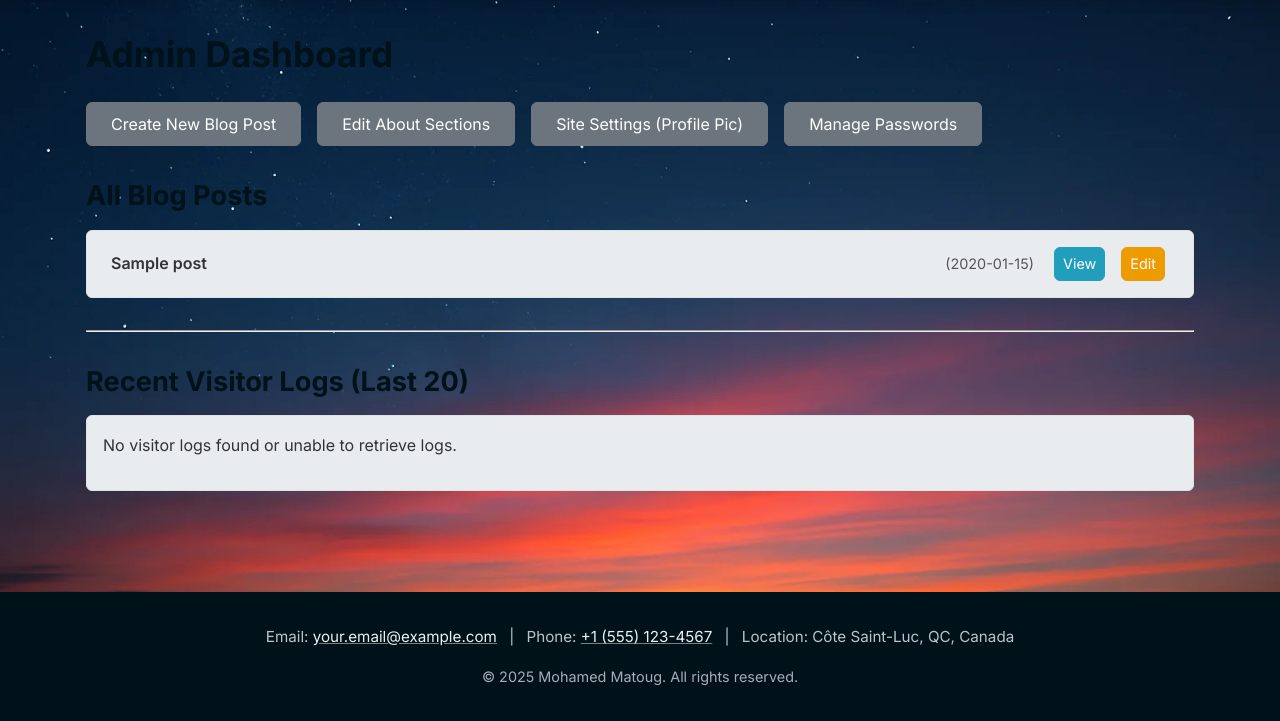
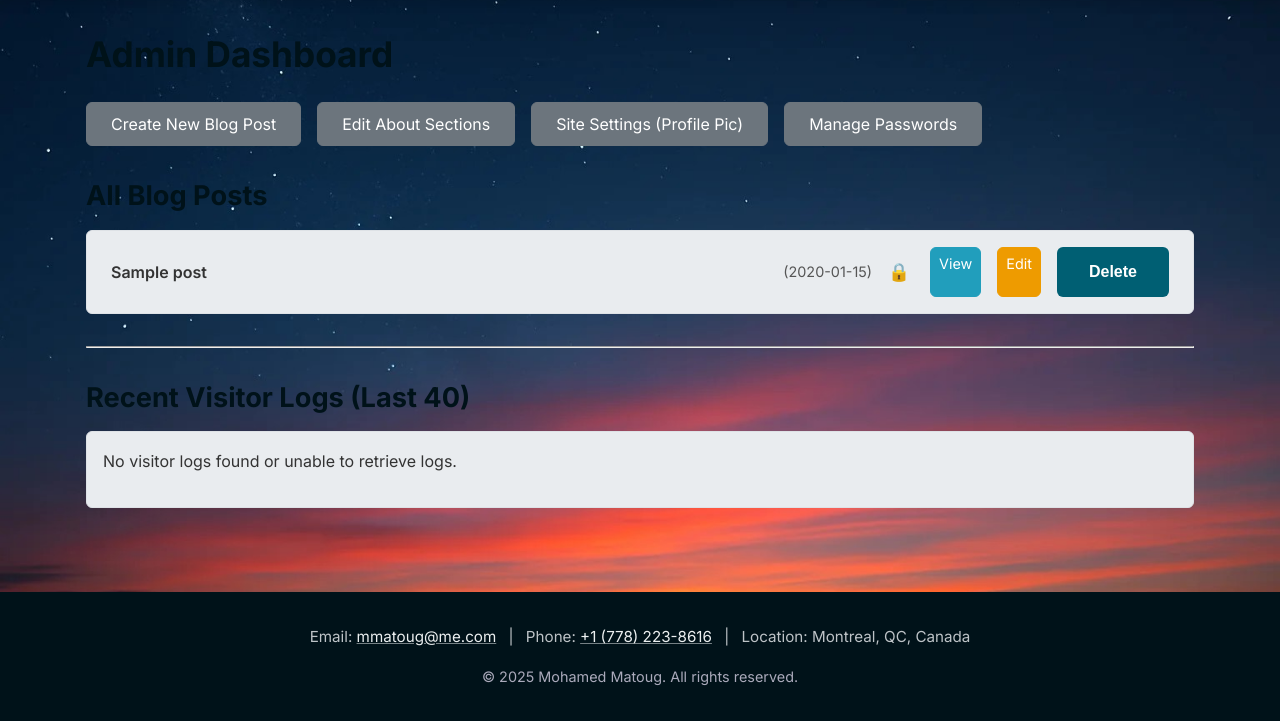
Before and after one commit to matoug24/myblog, a Flask app: page /admin in a window 1280 px wide. Shown: the part 79-800 px from the top of the page. Run offline with Flask 3, Linux system fonts and the light colour scheme; a user stored in the database is signed in; tables that the repository leaves empty hold one stand-in row (values such as "Sample post"); data that the repository does not hold is empty; parts of the project's set-up code (start-up, migrations or seed data) failed here and were passed over; some libraries are stand-ins or nearby versions.

Commit message:
clean more code

```diff
--- a/app/routes.py
+++ b/app/routes.py
@@ -88,15 +88,68 @@
 
 # delete_file_from_s3 function remains the same
 def delete_file_from_s3(bucket_name, object_name):
-    # ... (keep existing code) ...
-    pass
+    """Delete a file from an S3 bucket"""
+    if not object_name: # Avoid trying to delete empty keys
+        app.logger.warning("Attempted to delete S3 object with empty name.")
+        return False
+
+    s3_client = get_s3_client()
+    try:
+        # THE ACTUAL DELETE CALL:
+        s3_client.delete_object(Bucket=bucket_name, Key=object_name)
+        # Log success
+        app.logger.info(f"Successfully deleted {object_name} from bucket {bucket_name}")
+        return True # Return True on success
+
+    except ClientError as e:
+        # Log specific AWS errors
+        app.logger.error(f"S3 Delete ClientError for {object_name}: {e}")
+        return False # Return False on failure
+    except Exception as e:
+        # Log any other unexpected errors
+        app.logger.error(f"Generic error deleting file {object_name}: {e}")
+        return False # Return False on failure
 # --- End S3 Helper Functions ---
+
+# --- Add Logging Helper ---
+def log_visit(page_title=None, post_id=None, post_title=None):
+    """Logs a visit attempt."""
+    try:
+        ip_address = request.remote_addr
+        user_agent_string = request.headers.get('User-Agent')
+        referrer_url = request.headers.get('Referer')
+        requested_url = request.path # Log the path requested
+
+        # Determine title: Use specific page title, post title, or requested path
+        log_title = page_title or post_title or requested_url
+
+        log_entry = VisitorLog(
+            ip_address=ip_address,
+            visit_time=datetime.utcnow(),
+            blog_post_id=post_id, # Will be None for non-post pages
+            blog_post_title=log_title[:150], # Use generic title, truncate
+            user_agent=user_agent_string[:255] if user_agent_string else None,
+            referrer=referrer_url[:255] if referrer_url else None
+        )
+        db.session.add(log_entry)
+        db.session.commit()
+        app.logger.debug(f"Logged visit: IP={ip_address}, Page={log_title}, PostID={post_id}")
+
+    except Exception as e:
+        db.session.rollback()
+        # Log error but don't interrupt user request
+        app.logger.error(f"Error logging visitor: {e} for path {request.path}")
+# --- End Logging Helper ---
+
 
 # --- Frontend Routes ---
 @app.route('/', methods=['GET', 'POST'])
 @limiter.limit("5 per minute", methods=["POST"]) # Keep rate limiting if desired
 def index():
     # Renamed variable for clarity
+    # --- START: Log visit ---
+    log_visit(page_title="Homepage")
+    # --- END: Log visit ---
     category_filter = request.args.get('category', 'all')
     page = request.args.get('page', 1, type=int)
     view_mode = request.args.get('view', 'grid')
@@ -144,6 +197,9 @@
 
 @app.route('/about')
 def about():
+    # --- START: Log visit ---
+    log_visit(page_title="About Page")
+    # --- END: Log visit ---
     personal = AboutSection.query.filter_by(section_type='personal').first()
     professional = AboutSection.query.filter_by(section_type='professional').first()
     return render_template(
@@ -157,6 +213,9 @@
 @app.route('/blog/<int:post_id>', methods=['GET', 'POST'])
 def view_blog(post_id):
     post = BlogPost.query.get_or_404(post_id)
+    # --- START: Log visit attempt *before* password checks ---
+    log_visit(post_id=post.id, post_title=post.title)
+    # --- END: Log visit attempt ---
     should_log_visit = False
 
     # --- Password checking logic ---
@@ -185,25 +244,25 @@
         should_log_visit = True
 
     # --- Visitor Logging Logic ---
-    if should_log_visit:
-        try:
-            ip_address = request.remote_addr
-            user_agent_string = request.headers.get('User-Agent')
-            referrer_url = request.headers.get('Referer')
+    # if should_log_visit:
+    #     try:
+    #         ip_address = request.remote_addr
+    #         user_agent_string = request.headers.get('User-Agent')
+    #         referrer_url = request.headers.get('Referer')
 
-            log_entry = VisitorLog(
-                ip_address=ip_address,
-                visit_time=datetime.utcnow(),
-                blog_post_id=post.id,
-                blog_post_title=post.title,
-                user_agent=user_agent_string[:255] if user_agent_string else None, # Truncate and handle None
-                referrer=referrer_url[:255] if referrer_url else None # Truncate and handle None
-            )
-            db.session.add(log_entry)
-            db.session.commit()
-        except Exception as e:
-            db.session.rollback()
-            app.logger.error(f"Error logging visitor for post {post.id}: {e}")
+    #         log_entry = VisitorLog(
+    #             ip_address=ip_address,
+    #             visit_time=datetime.utcnow(),
+    #             blog_post_id=post.id,
+    #             blog_post_title=post.title,
+    #             user_agent=user_agent_string[:255] if user_agent_string else None, # Truncate and handle None
+    #             referrer=referrer_url[:255] if referrer_url else None # Truncate and handle None
+    #         )
+    #         db.session.add(log_entry)
+    #         db.session.commit()
+    #     except Exception as e:
+    #         db.session.rollback()
+    #         app.logger.error(f"Error logging visitor for post {post.id}: {e}")
     # --- End Visitor Logging Logic ---
 
     return render_template('blog_view.html', post=post, config=app.config)
@@ -273,9 +332,52 @@
         posts=posts,
         visitor_logs=visitor_logs,
         profile_pic_filename=profile_pic_filename,
-        config=app.config # Pass config for S3 URLs
+        config=app.config, # Pass config for S3 URLs,
+        csrf_token=generate_csrf()
     )
 
+@app.route('/admin/blog/delete/<int:post_id>', methods=['POST'])
+@login_required
+def delete_blog(post_id):
+    """Deletes a blog post and associated S3 images."""
+    post = BlogPost.query.get(post_id)
+    if not post:
+        flash(f"Post with ID {post_id} not found.", "error")
+        return redirect(url_for('admin_dashboard'))
+
+    s3_bucket = app.config.get('S3_BUCKET')
+    image_keys_to_delete = []
+    if post.image_filenames:
+        image_keys_to_delete = [key.strip() for key in post.image_filenames.split(',') if key.strip()]
+
+    try:
+        # Delete related visitor logs first (optional, but good practice)
+        VisitorLog.query.filter_by(blog_post_id=post.id).delete()
+
+        # Delete the post object from the database session
+        db.session.delete(post)
+
+        # Commit the database changes (post and logs deletion)
+        db.session.commit()
+        flash(f'Post "{post.title}" and associated logs deleted successfully!', 'success')
+
+        # Now, attempt to delete images from S3 AFTER successful DB commit
+        if s3_bucket and image_keys_to_delete:
+            app.logger.info(f"Attempting to delete S3 images for post {post_id}: {image_keys_to_delete}")
+            failures = []
+            for key in image_keys_to_delete:
+                if not delete_file_from_s3(s3_bucket, key):
+                    failures.append(key)
+            if failures:
+                flash(f'Post deleted, but failed to delete these S3 images: {", ".join(failures)}. Please check S3 manually.', 'warning')
+                app.logger.error(f'S3 delete failed for keys {failures} after deleting post {post_id}')
+
+    except Exception as e:
+        db.session.rollback()
+        flash(f'Error deleting post "{post.title}": {e}', 'error')
+        app.logger.error(f"Error deleting post {post_id}: {e}")
+
+    return redirect(url_for('admin_dashboard'))
 
 @app.route('/admin/settings', methods=['GET', 'POST'])
 @login_required # Use decorator for consistent auth check
--- a/app/templates/admin_dashboard.html
+++ b/app/templates/admin_dashboard.html
@@ -11,7 +11,6 @@
   <li><a href="{{ url_for('edit_about') }}" class="button-secondary">Edit About Sections</a></li>
   <li><a href="{{ url_for('admin_settings') }}" class="button-secondary">Site Settings (Profile Pic)</a></li>
   <li><a href="{{ url_for('admin_password_management') }}" class="button-secondary">Manage Passwords</a></li>
-
 </ul>
 
 {# Existing Blog Post List #}
@@ -21,10 +20,21 @@
     <li>
       <span class="post-title-admin">{{ post.title }}</span>
       <span class="post-date-admin">({{ post.date_posted.strftime('%Y-%m-%d') }})</span>
-      {% if post.is_private %} <span class="private-icon-admin" title="Private">🔒</span>{% endif %}
+      {% if post.password %} <span class="private-icon-admin" title="Password Protected">🔒</span>{% endif %} {# Check post.password now #}
       <div class="admin-actions">
         <a href="{{ url_for('view_blog', post_id=post.id) }}" target="_blank" class="button-view">View</a>
         <a href="{{ url_for('edit_blog', post_id=post.id) }}" class="button-edit">Edit</a>
+        {# --- START: Add Delete Form --- #}
+        <form method="POST" action="{{ url_for('delete_blog', post_id=post.id) }}" style="display: inline; margin-left: var(--spacing-xs);">
+            {# Assuming you have CSRF enabled and pass csrf_token() to this template's context #}
+             {# If not using Flask-WTF for CSRF on this page, ensure csrf_token() is available #}
+            <input type="hidden" name="csrf_token" value="{{ csrf_token }}">
+            <button type="submit" class="button-danger"
+                    onclick="return confirm('Are you sure you want to delete this post and its images permanently?');">
+                Delete
+            </button>
+        </form>
+        {# --- END: Add Delete Form --- #}
       </div>
     </li>
   {% else %}
@@ -35,18 +45,17 @@
 
 {# --- MODIFIED Visitor Log Section --- #}
 <hr style="margin: 2rem 0;">
-<h3>Recent Visitor Logs (Last 20)</h3>
+{# Displaying last 40 logs based on routes.py modification #}
+<h3>Recent Visitor Logs (Last 40)</h3>
 <div class="visitor-log-list" style="max-height: 400px; overflow-y: auto; border: 1px solid var(--color-border); border-radius: var(--border-radius); background-color: var(--color-bg-alt);">
   {% if visitor_logs %}
-    {# Consider using a table for better alignment #}
     <table style="width: 100%; border-collapse: collapse; font-size: 0.85rem;">
         <thead>
             <tr style="text-align: left; border-bottom: 2px solid var(--color-border);">
                 <th style="padding: var(--spacing-sm);">Time (UTC)</th>
                 <th style="padding: var(--spacing-sm);">IP Address</th>
-                <th style="padding: var(--spacing-sm);">Post</th>
+                <th style="padding: var(--spacing-sm);">Page / Post Title</th> {# Updated Header #}
                 <th style="padding: var(--spacing-sm);">User Agent</th>
-                {# Optional: Add Referrer if needed #}
                 {# <th style="padding: var(--spacing-sm);">Referrer</th> #}
             </tr>
         </thead>
@@ -55,14 +64,16 @@
             <tr style="border-bottom: 1px dashed var(--color-border);">
               <td style="padding: var(--spacing-sm); white-space: nowrap;">{{ log.visit_time.strftime('%Y-%m-%d %H:%M:%S') }}</td>
               <td style="padding: var(--spacing-sm);">{{ log.ip_address }}</td>
-              {# Link the title to the post if ID exists #}
+              {# Link the title to the post if ID exists, otherwise just show title #}
               <td style="padding: var(--spacing-sm);">
                   {% if log.blog_post_id %}
+                      {# Link if it's a blog post #}
                       <a href="{{ url_for('view_blog', post_id=log.blog_post_id) }}" target="_blank" title="View Post {{ log.blog_post_id }}">
                           {{ log.blog_post_title | truncate(40) }} (ID: {{ log.blog_post_id }})
                       </a>
                   {% else %}
-                      N/A
+                      {# --- FIXED: Display title for non-post pages --- #}
+                      {{ log.blog_post_title | truncate(40) }}
                   {% endif %}
               </td>
               {# Display User Agent (truncated) #}
@@ -70,13 +81,11 @@
                 {% if log.user_agent %}
                     {{ log.user_agent | truncate(50) }}
                 {% else %}
-                    (No User Agent) {# Or leave blank: '' #}
+                    (No User Agent)
                 {% endif %}
               </td>
               {# Optional: Add Referrer #}
-              {# <td style="padding: var(--spacing-sm); font-size: 0.8rem; color: var(--color-text-light);" title="{{ log.referrer }}">
-                  {{ log.referrer | truncate(50) }}
-              </td> #}
+              {# ... #}
             </tr>
           {% endfor %}
         </tbody>
--- a/app/templates/base.html
+++ b/app/templates/base.html
@@ -66,9 +66,9 @@
     <footer class="site-footer">
         <div class="container">
             <div class="footer-contact-info">
-                <span>Email: <a href="mailto:your.email@example.com">your.email@example.com</a></span> |
-                <span>Phone: <a href="tel:+15551234567">+1 (555) 123-4567</a></span>
-                | <span>Location: Côte Saint-Luc, QC, Canada</span>
+                <span>Email: <a href="mailto:mmatoug@me.com">mmatoug@me.com</a></span> |
+                <span>Phone: <a href="tel:+17782238616">+1 (778) 223-8616</a></span>
+                | <span>Location: Montreal, QC, Canada</span>
             </div>
             <p>&copy; {{ now.year }} {{ site_name | default('Your Name') }}. All rights reserved.</p>
         </div>
```
